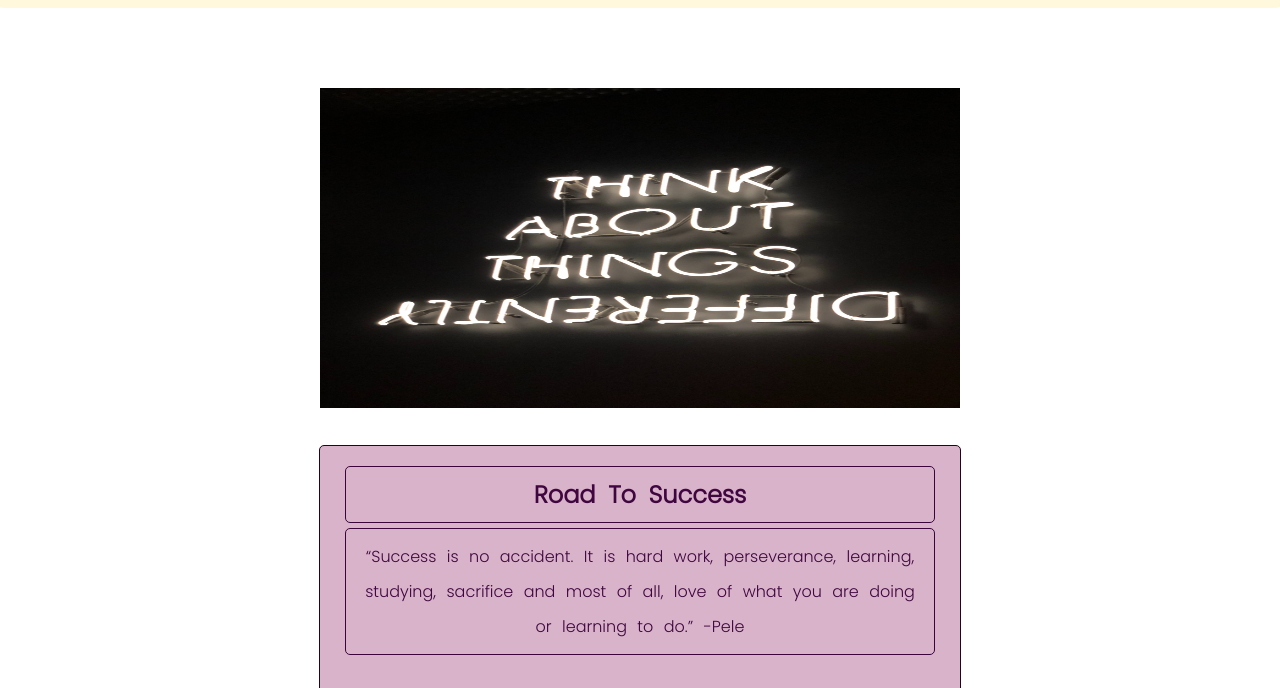
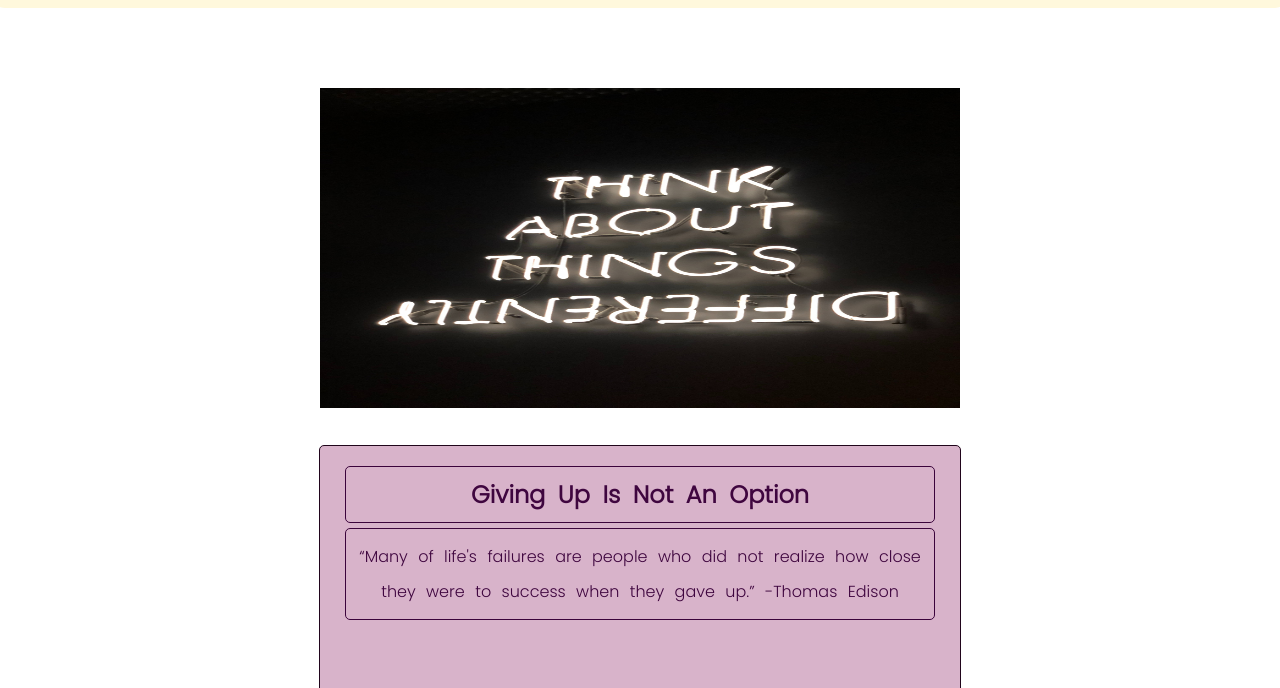
Before and after one commit to Lilia2022/FirstGroupAss_FrontEnd, a plain HTML site: page page8.html in a window 1280 px wide. Shown: the part 112-800 px from the top of the page. Drawn offline with Linux system fonts and the light colour scheme.

Commit message:
My latest update

```diff
--- a/page8.html
+++ b/page8.html
@@ -40,10 +40,10 @@
         <!--Quote Title/Quote-->
 
         <div class="quote8">
-            <h2>Road To Success</h2>
-            <p>“Success is no accident. It is hard work, perseverance, learning,
-                studying, sacrifice and most of all, love of what you are doing or learning to do.”
-                -Pele
+            <h2>Giving Up Is Not An Option</h2>
+            <p>“Many of life's failures are people who did not realize
+                how close they were to success when they gave up.”
+                -Thomas Edison
             </p>
         </div>
     </main>
```
